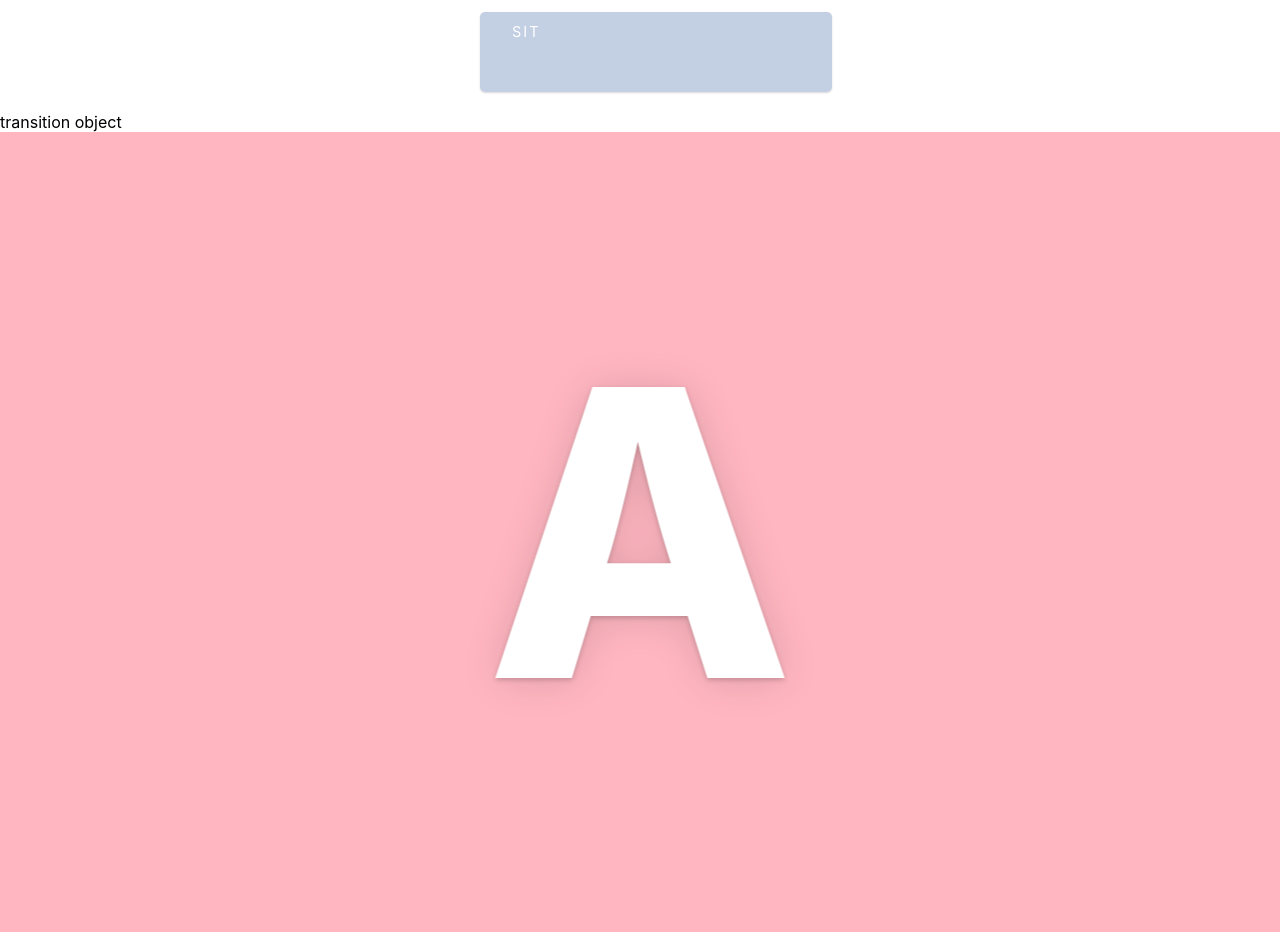
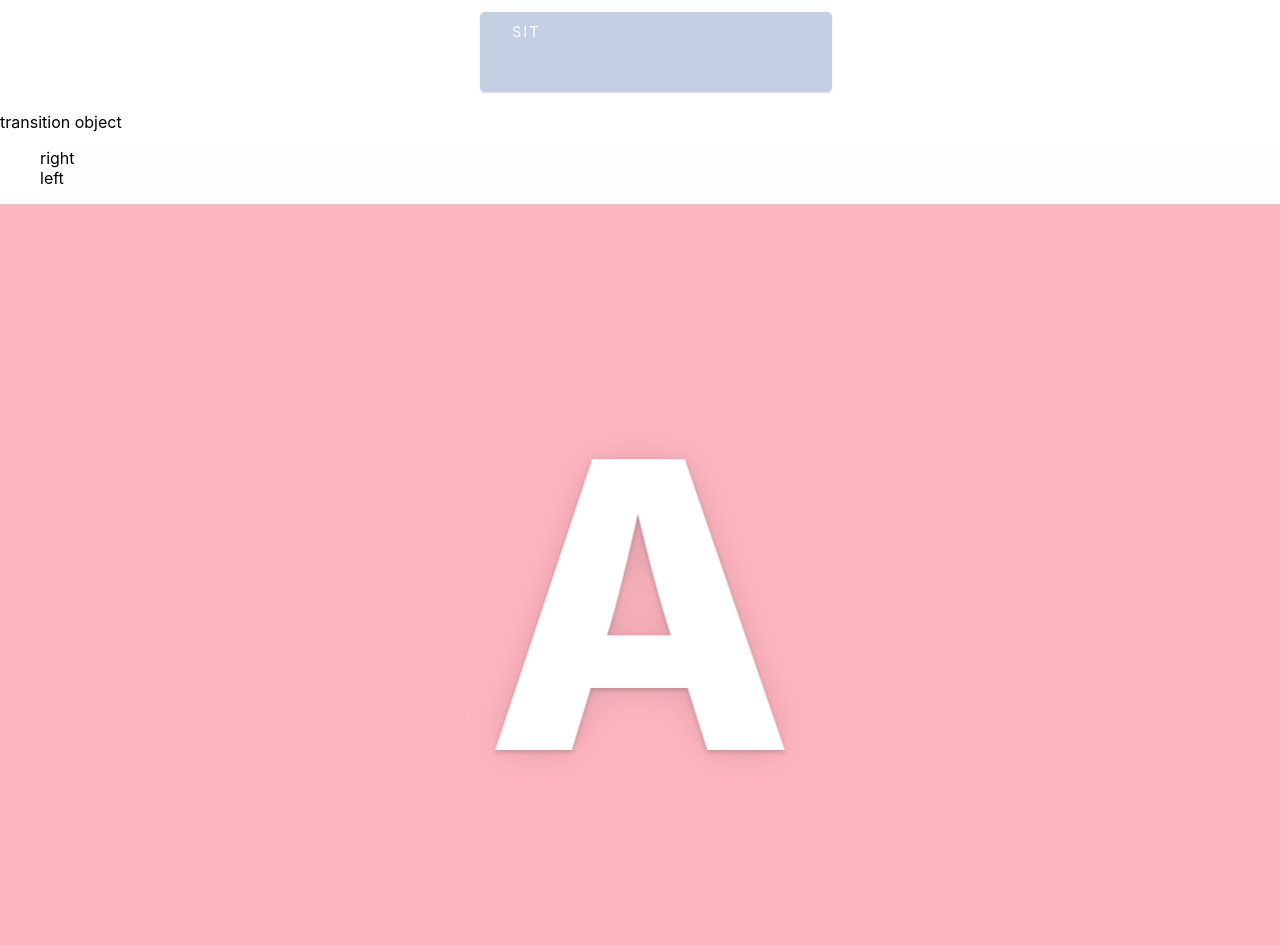
Before and after one commit to AyanoMiura88/practice-animation, a React (Create React App) app: page / in a window 1280 px wide. Shown: the part 760-1705 px from the top of the page. Built offline with nearby package versions, Linux system fonts and the light colour scheme.

Commit message:
[Add] transition object/逆回転

```diff
--- a/src/components/ReactSpring.module.css
+++ b/src/components/ReactSpring.module.css
@@ -127,3 +127,8 @@
   -webkit-user-select: none;
   user-select: none;
 }
+
+.sideButton {
+  background-color: rgba(253, 253, 253, 0.5);
+  list-style-type: none;
+}
--- a/src/components/ReactSpring.tsx
+++ b/src/components/ReactSpring.tsx
@@ -19,6 +19,7 @@ const AnimFeTurbulence = animated("feTurbulence");
 const AnimFeDisplacementMap = animated("feDisplacementMap");
 
 // transition object
+type DirectionType = "right" | "left";
 const pages: ((props: AnimatedProps<{ transitionStyle: CSSProperties }>) => React.ReactElement)[] =
   [
     ({ transitionStyle: style }) => (
@@ -29,6 +30,9 @@ const pages: ((props: AnimatedProps<{ transitionStyle: CSSProperties }>) => Reac
     ),
     ({ transitionStyle: style }) => (
       <animated.div style={{ ...style, background: "lightgreen" }}>C</animated.div>
+    ),
+    ({ transitionStyle: style }) => (
+      <animated.div style={{ ...style, background: "lightyellow" }}>D</animated.div>
     ),
   ];
 const ReactSpring = () => {
@@ -79,16 +83,26 @@ const ReactSpring = () => {
     config: { duration: 3000 },
   }));
 
-  // transition object-------------------------------------
+  // transition object------------------------------------- ＋逆回転
   const [index, setIndex] = useState(0);
-  const onClick = useCallback(() => setIndex((state) => (state + 1) % 3), []);
+  const [direction, setDirection] = useState<DirectionType>("right");
+  const transitionOnClick = useCallback((type: DirectionType) => {
+    setDirection(type);
+    setIndex((state) => (type === "right" ? (state + 1) % 4 : !state ? (state = 3) : state - 1));
+  }, []);
   const transRef = useSpringRef();
   const transitions = useTransition(index, {
     ref: transRef,
     keys: null,
-    from: { opacity: 0, transform: "translate3d(100%,0,0)" },
+    from: {
+      opacity: 0,
+      transform: direction === "right" ? "translate3d(100%,0,0)" : "translate3d(-50%,0,0)",
+    },
     enter: { opacity: 1, transform: "translate3d(0%,0,0)" },
-    leave: { opacity: 0, transform: "translate3d(-50%,0,0)" },
+    leave: {
+      opacity: 0,
+      transform: direction === "right" ? "translate3d(-50%,0,0)" : "translate3d(100%,0,0)",
+    },
   });
   useEffect(() => {
     transRef.start();
@@ -162,7 +176,15 @@ const ReactSpring = () => {
         <ReactSpringDnD items={"Lorem ipsum dolor sit".split(" ")} />
       </div>
       <div>transition object</div>
-      <div className={`flex fill ${springStyles.container5}`} onClick={onClick}>
+      <div className={`flex fill ${springStyles.container5}`}>
+        <ul>
+          <li className={springStyles.sideButton} onClick={() => transitionOnClick("right")}>
+            right
+          </li>
+          <li className={springStyles.sideButton} onClick={() => transitionOnClick("left")}>
+            left
+          </li>
+        </ul>
         {transitions((style, i) => {
           const Page = pages[i];
           return <Page transitionStyle={style} />;
--- a/src/types.d.ts
+++ b/src/types.d.ts
@@ -2,4 +2,4 @@ declare module "lodash-move" {
   const fn: (list: number[], b: number, c: number) => number[];
   export default fn;
 }
-declare module 'lodash.clamp';
+declare module "lodash.clamp";
```
